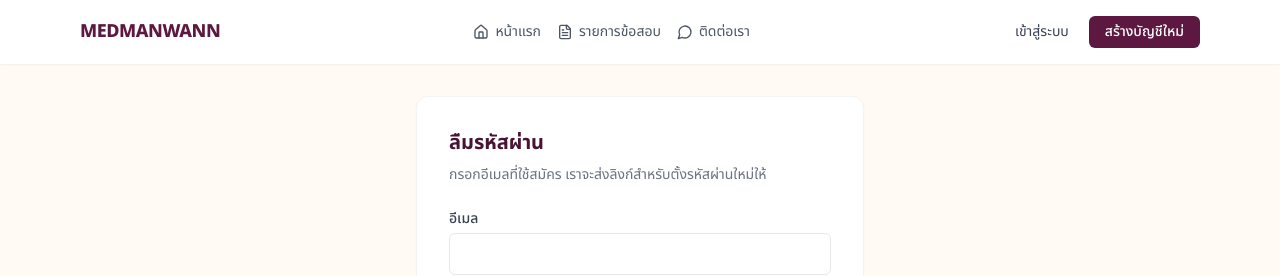
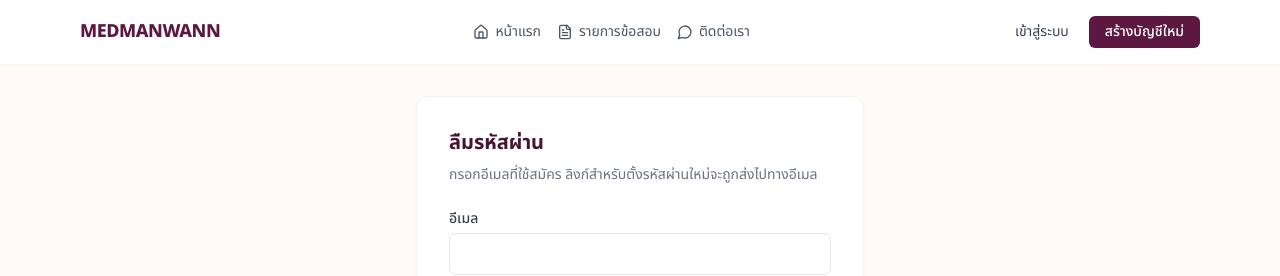
Before and after one commit to 30062550/MEDMANWANN, a Next.js app: page /forgot-password in a window 1280 px wide. Shown: the top 276 px of the page. Built offline with nearby package versions, Linux system fonts and the light colour scheme; no server answers.

Commit message:
Update page.tsx

```diff
--- a/src/app/(shop)/forgot-password/page.tsx
+++ b/src/app/(shop)/forgot-password/page.tsx
@@ -45,7 +45,7 @@ export default function ForgotPasswordPage() {
     <div className="max-w-md mx-auto bg-white rounded-xl border border-gray-100 shadow-sm p-8">
       <h1 className="text-xl font-bold text-brand-800 mb-2">ลืมรหัสผ่าน</h1>
       <p className="text-sm text-gray-500 mb-6">
-        กรอกอีเมลที่ใช้สมัคร เราจะส่งลิงก์สำหรับตั้งรหัสผ่านใหม่ให้
+        กรอกอีเมลที่ใช้สมัคร ลิงก์สำหรับตั้งรหัสผ่านใหม่จะถูกส่งไปทางอีเมล
       </p>
       <form onSubmit={handleSubmit} className="space-y-4">
         <div>
```
